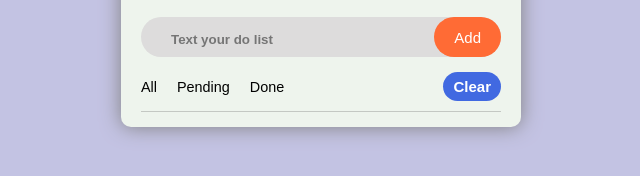
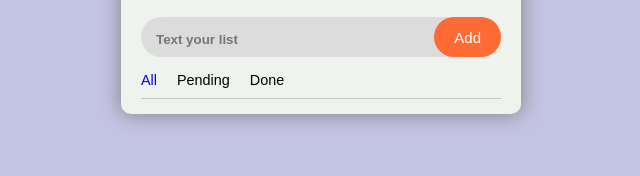
Before and after one commit to heinWeb/To-Do-List-, a plain HTML site: page index.html in a window 1280 px wide. Both pictures are taken after a click on the item "All". Shown: the part 158-334 px from the top of the page, without its empty margins (319-959 px from the left). Drawn offline with Linux system fonts and the light colour scheme.

Commit message:
final stage

```diff
--- a/index.html
+++ b/index.html
@@ -20,19 +20,26 @@
           </h2>
         </div>
         <div class="row">
-          <input type="text" placeholder="Text your do list" id="inputBox" />
+          <input type="text" placeholder="Text your list" id="inputBox" />
           <button id="add-btn">Add</button>
         </div>
         <div class="nav">
           <ul>
-            <li>All</li>
-            <li>Pending</li>
-            <li>Done</li>
+            <li id="all" class="active">All</li>
+            <li id="pending">Pending</li>
+            <li id="done">Done</li>
           </ul>
           <button type="button" id="clear-all">Clear</button>
         </div>
         <div class="result"></div>
       </div>
+      <div class="alert-box">
+        <h2>Are you sure want to delete!</h2>
+        <div>~
+          <button id="ok">Ok</button>
+          <button id="cancle">Cancle</button>
+        </div>
+      </div>
     </div>
     <script src="script.js"></script>
   </body>
--- a/script.js
+++ b/script.js
@@ -1,6 +1,11 @@
 const inputBox = document.getElementById("inputBox");
 const addBtn = document.getElementById("add-btn");
 const result = document.querySelector(".result");
+const clearAll = document.querySelector("#clear-all");
+const alertBox = document.querySelector(".alert-box");
+const okBtn = document.querySelectorAll(".alert-box button")[0];
+const cancleBtn = document.querySelectorAll(".alert-box button")[1];
+const filterBtn = document.querySelectorAll(".nav ul li");
 
 // there is no value in toDo make it empty arry to prevent duplicating of local storage.
 let toDo = JSON.parse(localStorage.getItem("to-do-list")) || [];
@@ -8,11 +13,17 @@ let toDo = JSON.parse(localStorage.getItem("to-do-list")) || [];
 let isUserEdit = false; //to check user click edit or not;
 let userEditId; //to know which item user want to edit;
 
-function toShowTasks() {
+// For User Interface
+function toShowTasks(filterStatus) {
+  // Only show button if there is attribute unless hide.
+  if (toDo.length > 0) {
+    clearAll.style.display = "block";
+  } else clearAll.style.display = "none";
   inputBox.focus();
   result.innerHTML = ""; //To prevent duplicate result output
   toDo.forEach((value, index) => {
     let alreadyDone = value.status == "done" ? "done" : "";
+    if (filterStatus === value.status || filterStatus == "all" || !filterStatus) {
       result.innerHTML += `
       <div class="forComplete">
           <div id=${index} class="userValue ${alreadyDone}">
@@ -24,6 +35,7 @@ function toShowTasks() {
           </div>
       </div>
       `;
+    }
   });
   // line through toggle if user complete their tasks
   const forComplete = document.querySelectorAll(".forComplete .userValue");
@@ -61,13 +73,39 @@ function toShowTasks() {
       toShowTasks();
     });
   }
-  console.log(userEditId);
+}
+
+//For Clear All Button
+clearAll.addEventListener("click", () => {
+  alertBox.style.zIndex = "999";
+
+  //Clear all data if user click ok, if not nothing happen.
+  okBtn.addEventListener("click", () => {
+    toDo.splice(0, toDo.length);
+    localStorage.setItem("to-do-list", JSON.stringify(toDo));
+    toShowTasks();
+    alertBox.style.zIndex = "-999";
+  });
+
+  cancleBtn.addEventListener("click", () => {
+    alertBox.style.zIndex = "-999";
+  });
+});
+
+//For Filter Button
+for (let filterTitle of filterBtn) {
+  filterTitle.addEventListener("click", () => {
+    filterBtn.forEach((e) => e.classList.remove("active"));
+    filterTitle.classList.add("active");
+    toShowTasks(filterTitle.id);
+  });
 }
 
 const toDoList = () => {
   let userInput = inputBox.value;
   if (isUserEdit) {
     toDo[userEditId].task = userInput;
+    isUserEdit = false;
   } else {
     // there is no value it's doesn't work
     if (userInput) {
--- a/style.css
+++ b/style.css
@@ -9,6 +9,7 @@
   background-color: rgb(195, 195, 227);
   min-height: 100vh;
   overflow: hidden;
+  position: relative;
 }
 .main-container {
   max-width: 400px;
@@ -42,7 +43,7 @@ h2 {
   flex: 1;
   border: none;
   outline: none;
-  padding: 15px 0 10px 30px;
+  padding: 15px 0 10px 15px;
   background: transparent;
   font-weight: 600;
 }
@@ -149,7 +150,7 @@ span:active {
   font-size: 15px;
   font-weight: 600;
   cursor: pointer;
-  transition: 0.2s ease;
+  transition: 0.3s ease;
 }
 #clear-all:hover {
   background-color: rgba(255, 0, 0, 0.767);
@@ -157,3 +158,46 @@ span:active {
 #clear-all:active {
   transform: scale(1.1);
 }
+
+.alert-box {
+  position: absolute;
+  z-index: -999;
+  margin-left: auto;
+  margin-right: auto;
+  top: 250px;
+  transform: translateY(-50%);
+  left: 0;
+  right: 0;
+  display: flex;
+  flex-direction: column;
+  justify-content: center;
+  align-items: center;
+  width: 250px;
+  padding: 10px;
+  background-color: #5d81efc8;
+  border-radius: 10px;
+}
+.alert-box h2 {
+  font-size: 1rem;
+  color: white;
+}
+.alert-box div {
+  display: flex;
+  gap: 10px;
+}
+.alert-box div button {
+  cursor: pointer;
+  color: rgba(0, 0, 0, 0.546);
+  padding: 3px;
+  width: 50px;
+  border: none;
+  outline: none;
+  border-radius: 3px;
+}
+.alert-box div button:active {
+  opacity: 0.5;
+}
+
+.active{
+  color: rgb(0, 0, 255);
+}
```
Lines whose indentation alone changed are shown as unchanged.
